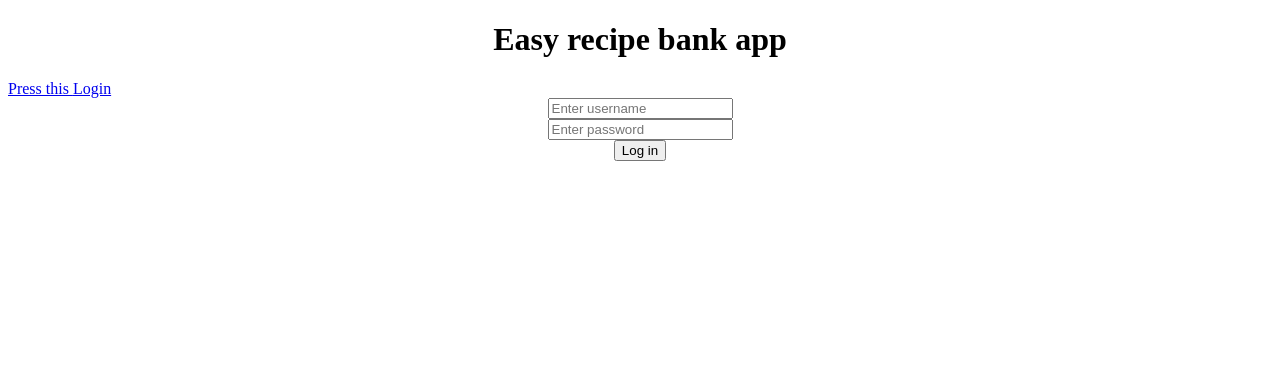
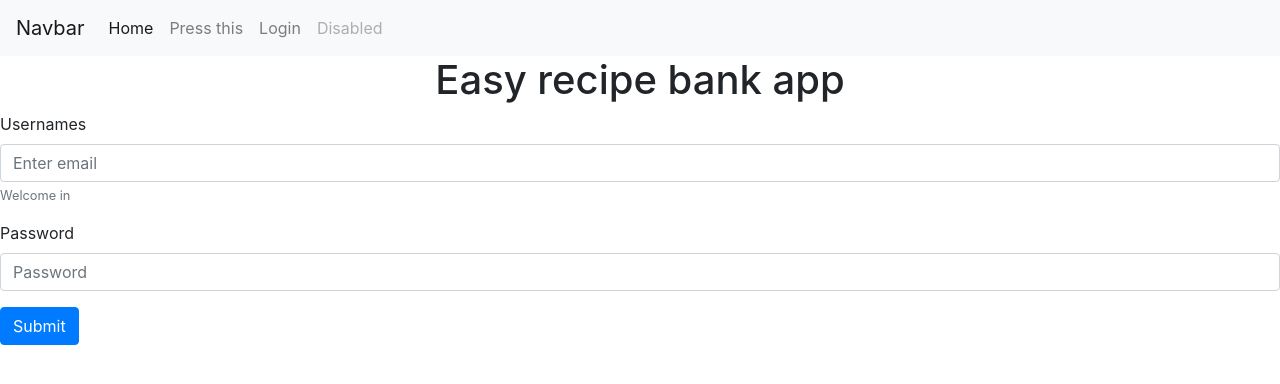
Before and after one commit to Aleluni/examensarbete-frontend, an Angular app: page /loginform in a window 1280 px wide. Shown: the top 384 px of the page. Built offline with nearby package versions, Linux system fonts and the light colour scheme.

Commit message:
New components and css bootstrap added

```diff
--- a/src/app/app.component.html
+++ b/src/app/app.component.html
@@ -1,8 +1,5 @@
+<app-navbar></app-navbar>
 <div style="text-align: center">
   <h1>Easy recipe bank app</h1>
 </div>
-<nav>
-  <a routerLink="/itemform">Press this </a>
-  <a routerLink="/loginform">Login</a>
-</nav>
 <router-outlet></router-outlet>
--- a/src/app/app.module.ts
+++ b/src/app/app.module.ts
@@ -7,12 +7,14 @@ import { XyzComponent } from './xyz/xyz.component';
 import { HttpClient, HttpClientModule } from '@angular/common/http'
 import { FormsModule } from '@angular/forms';
 import { LoginComponent } from './login/login.component';
+import { NavbarComponent } from './navbar/navbar.component';
 
 @NgModule({
   declarations: [
     AppComponent,
     routingComponents,
-    LoginComponent
+    LoginComponent,
+    NavbarComponent
 
   ],
   imports: [
--- a/src/app/login/login.component.html
+++ b/src/app/login/login.component.html
@@ -1,9 +1,23 @@
-<div style="text-align: center">
-  <form>
-    <input type="text" name="username" placeholder="Enter username" />
-    <br />
-    <input type="password" name="password" placeholder="Enter password" />
-    <br />
-    <button type="submit">Log in</button>
-  </form>
-</div>
+<form>
+  <div class="form-group">
+    <label for="exampleInputEmail1">Usernames</label>
+    <input
+      type="email"
+      class="form-control"
+      id="exampleInputEmail1"
+      aria-describedby="emailHelp"
+      placeholder="Enter email"
+    />
+    <small id="emailHelp" class="form-text text-muted">Welcome in</small>
+  </div>
+  <div class="form-group">
+    <label for="exampleInputPassword1">Password</label>
+    <input
+      type="password"
+      class="form-control"
+      id="exampleInputPassword1"
+      placeholder="Password"
+    />
+  </div>
+  <button type="submit" class="btn btn-primary">Submit</button>
+</form>
--- /dev/null
+++ b/src/app/navbar/navbar.component.html
@@ -0,0 +1,34 @@
+<nav class="navbar navbar-expand-lg navbar-light bg-light">
+  <a class="navbar-brand" href="#">Navbar</a>
+  <button
+    class="navbar-toggler"
+    type="button"
+    data-toggle="collapse"
+    data-target="#navbarNav"
+    aria-controls="navbarNav"
+    aria-expanded="false"
+    aria-label="Toggle navigation"
+  >
+    <span class="navbar-toggler-icon"></span>
+  </button>
+  <div class="collapse navbar-collapse" id="navbarNav">
+    <ul class="navbar-nav">
+      <li class="nav-item active">
+        <a class="nav-link" href="#"
+          >Home <span class="sr-only">(current)</span></a
+        >
+      </li>
+      <li class="nav-item">
+        <a class="nav-link" routerLink="/itemform">Press this</a>
+      </li>
+      <li class="nav-item">
+        <a class="nav-link" routerLink="/loginform">Login</a>
+      </li>
+      <li class="nav-item">
+        <a class="nav-link disabled" href="#" tabindex="-1" aria-disabled="true"
+          >Disabled</a
+        >
+      </li>
+    </ul>
+  </div>
+</nav>
--- /dev/null
+++ b/src/app/navbar/navbar.component.ts
@@ -0,0 +1,15 @@
+import { Component, OnInit } from '@angular/core';
+
+@Component({
+  selector: 'app-navbar',
+  templateUrl: './navbar.component.html',
+  styleUrls: ['./navbar.component.css']
+})
+export class NavbarComponent implements OnInit {
+
+  constructor() { }
+
+  ngOnInit(): void {
+  }
+
+}
--- a/src/app/xyz/xyz.component.html
+++ b/src/app/xyz/xyz.component.html
@@ -1,10 +1,19 @@
 <div style="text-align: center">
   <form #usersForm="ngForm" (ngSubmit)="postData(usersForm.value)">
+    <label></label>
     <input type="text" ngModel name="recipe" placeholder="enter recipe link" />
     <br />
+    <label></label>
     <input type="text" ngModel name="comment" placeholder="enter comment" />
     <br />
-    <input type="number" ngModel name="rating" placeholder="enter rating" />
+    <input
+      type="number"
+      ngModel
+      name="rating"
+      placeholder="enter rating"
+      min="1"
+      max="5"
+    />
     <br />
     <button>post Data</button>
   </form>
--- a/src/index.html
+++ b/src/index.html
@@ -1,11 +1,17 @@
-<!doctype html>
+<!DOCTYPE html>
 <html lang="en">
   <head>
-  <meta charset="utf-8">
+    <meta charset="utf-8" />
     <title>Examensarbetefrontend</title>
-  <base href="/">
-  <meta name="viewport" content="width=device-width, initial-scale=1">
-  <link rel="icon" type="image/x-icon" href="favicon.ico">
+    <base href="/" />
+    <meta name="viewport" content="width=device-width, initial-scale=1" />
+    <link rel="icon" type="image/x-icon" href="favicon.ico" />
+    <link
+      rel="stylesheet"
+      href="https://cdn.jsdelivr.net/npm/bootstrap@4.2.1/dist/css/bootstrap.min.css"
+      integrity="sha384-GJzZqFGwb1QTTN6wy59ffF1BuGJpLSa9DkKMp0DgiMDm4iYMj70gZWKYbI706tWS"
+      crossorigin="anonymous"
+    />
   </head>
   <body>
     <app-root></app-root>
```
Also changed, not shown: src/app/navbar/navbar.component.css (added), 1 other file (tests, documents, lock files or other folders). Lines whose indentation alone changed are shown as unchanged.
